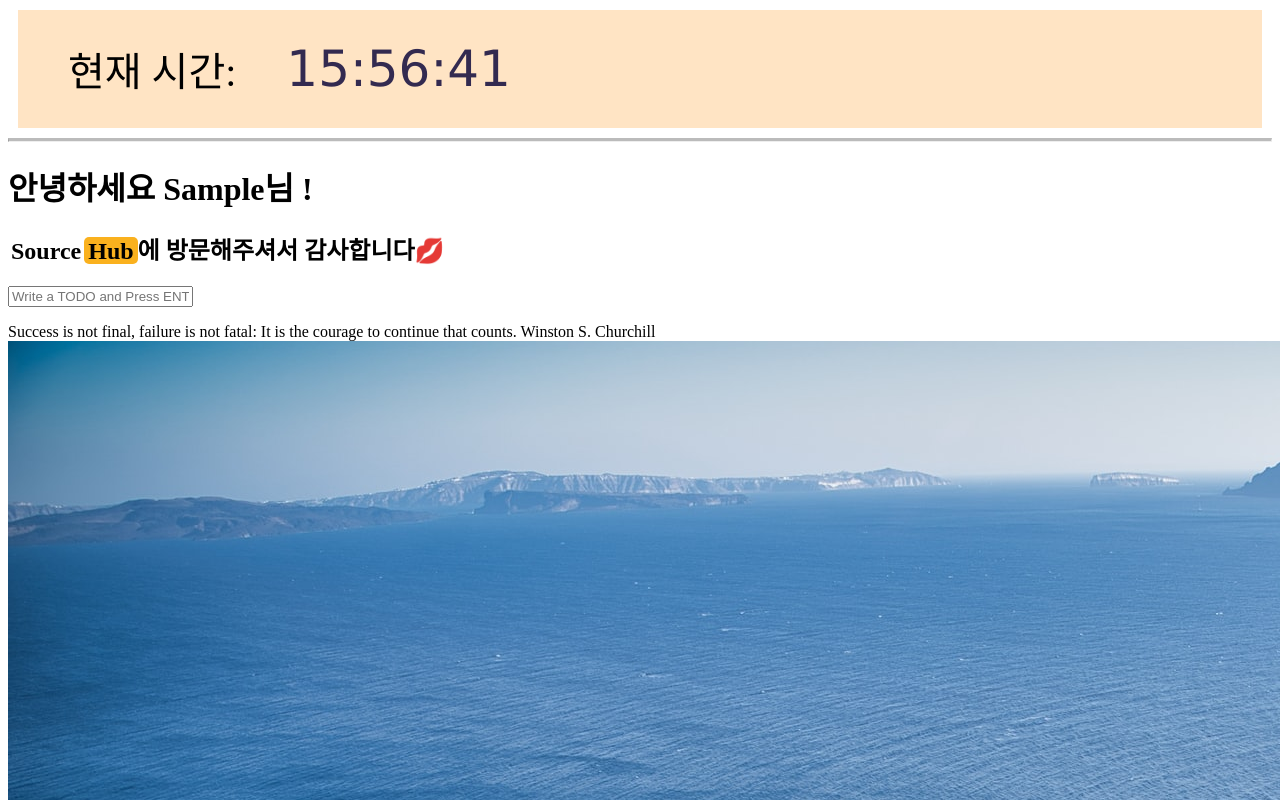
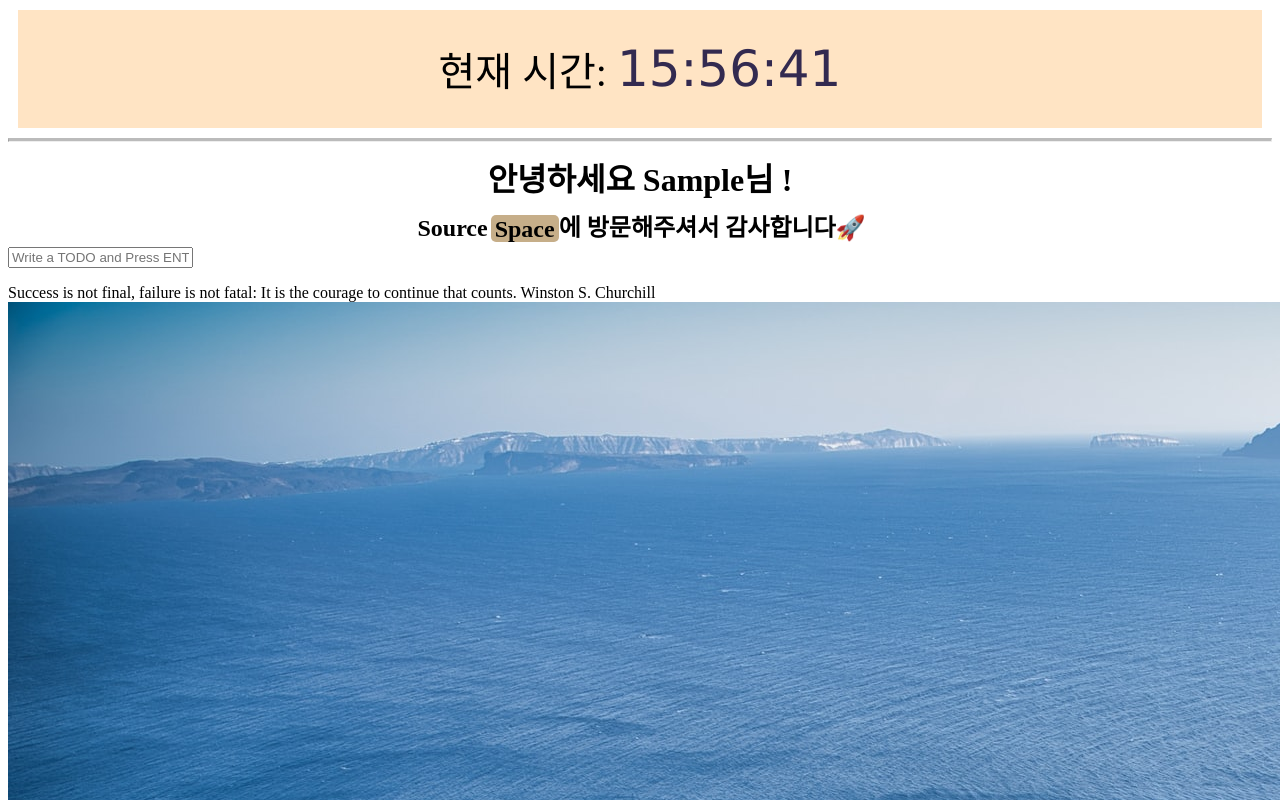
Before and after one commit to GigaGukBab/HanRanDe, a plain HTML site: page index.html in a window 1280 px wide. Both pictures are taken after typing "Sample" into the empty fields and a click on the input "Log In". Shown: the top 800 px of the page. Drawn offline with Linux system fonts and the light colour scheme.

Commit message:
feat: changed greetings styles

```diff
--- a/css/style.css
+++ b/css/style.css
@@ -2,6 +2,10 @@
   padding: 30px;
   margin: 10px;
   background-color: bisque;
+
+  display: flex;
+  justify-content: center; /* 가로 방향 중앙 정렬 */
+  align-items: center; /* 세로 방향 중앙 정렬 */
 }
 .clock_block:hover {
   padding: 30px;
@@ -11,14 +15,13 @@
 
 .current_time {
   font-size: 40px;
-  padding: 20px;
+  padding-right: 10px;
 }
 
 .clock_time {
   font-size: 50px;
   color: rgb(51, 42, 80);
   font-family: Verdana, Geneva, Tahoma, sans-serif;
-  padding: 20px;
 }
 
 hr.solid {
@@ -33,7 +36,17 @@ hr.solid {
   padding: 3px;
 }
 .hub {
-  background-color: hsl(40, 96%, 55%);
+  background-color: rgb(198, 174, 137);
   padding: 0.5px 4px;
   border-radius: 5px;
 }
+
+#greetingsContainer {
+  display: flex;
+  flex-direction: column;
+  align-items: center;
+}
+#greetingsContainer h1,
+h2 {
+  margin: 4px 0px; /* 상하 마진 설정, 좌우 마진은 0 */
+}
--- a/js/greeting.js
+++ b/js/greeting.js
@@ -18,7 +18,7 @@ function onLoginSubmit(event) {
 
 function showGreetings(username) {
   greetingTitle.innerText = `안녕하세요 ${username}님 !`;
-  greetingSubTitle.innerHTML = `<span class="Source">Source</span><span class="hub">Hub</span>에 방문해주셔서 감사합니다💋`;
+  greetingSubTitle.innerHTML = `<span class="Source">Source</span><span class="hub">Space</span>에 방문해주셔서 감사합니다🚀`;
   greetingsContainer.classList.remove(HIDDEN_CLASSNAME);
 }
 
```
Also changed, not shown: index.html (+0 -3 lines).
